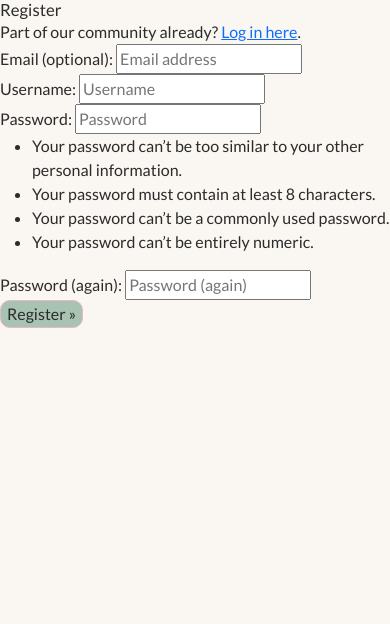
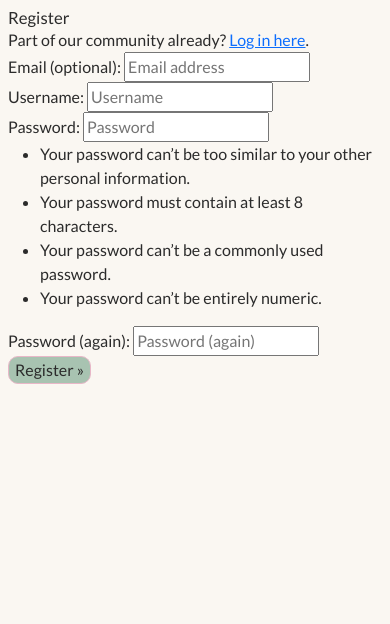
Before and after one commit to Lyd-W/for-goodness-bakes, a Django app: page /accounts/signup/ in a window 390 px wide. Shown: the part 77-701 px from the top of the page. Run offline with Django 4.2, Linux system fonts and the light colour scheme; some libraries are stand-ins or nearby versions; some web fonts are replaced.

Commit message:
style log in and registration pages for small screens

```diff
--- a/static/css/style.css
+++ b/static/css/style.css
@@ -178,9 +178,11 @@ p {
     margin:0.5rem;
 }
 
-/* Log Out View */
+/* Accounts*/
 
-.log-out-section {
+.log-out-section,
+.log-in-section,
+.registration-section {
     margin: 0.5rem;
 }
 
--- a/templates/account/login.html
+++ b/templates/account/login.html
@@ -7,6 +7,7 @@
 
 {% block content %}
 
+<section class="log-in-section">
             <h3>{% trans "Log In" %}</h3>
 
             <p>{% blocktrans %}Hi again! Please log in to leave comments.
@@ -20,4 +21,5 @@
             {% endif %}
             <button class="button" type="submit">{% trans "Log In" %}</button>
         </form>
+      </section>
 {% endblock %}
--- a/templates/account/signup.html
+++ b/templates/account/signup.html
@@ -5,6 +5,8 @@
 {% block head_title %}{% trans "Register" %}{% endblock head_title %}
 
 {% block content %}
+
+<section class="registration-section">
   <h3>{% trans "Register" %}</h3>
 
   <p>{% blocktrans %}Part of our community already? <a href="{{ login_url }}">Log in here</a>.{% endblocktrans %}</p>
@@ -17,5 +19,5 @@
     {% endif %}
     <button class="button" type="submit">{% trans "Register" %} &raquo;</button>
   </form>
-
+</section>
 {% endblock content %}
```
Lines whose indentation alone changed are shown as unchanged.
